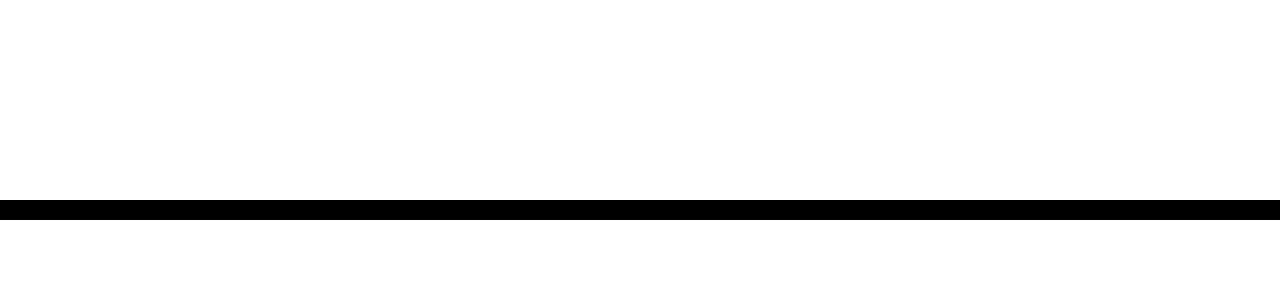
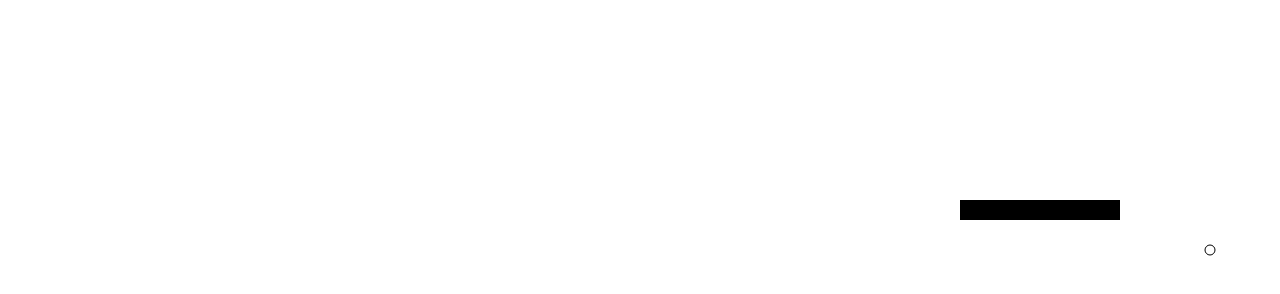
Before and after one commit to ivarszarins/worms, a plain HTML site: page index.html in a window 1280 px wide. Drawn offline with Linux system fonts and the light colour scheme.

Commit message:
can eat circle and grow

```diff
--- a/index.html
+++ b/index.html
@@ -35,6 +35,7 @@
 				this.arr = new Array(100);
 				this.head = startSize-1;
                 this.tail = 0;
+                this.growSize = 0;
 
 				// initialize worm
 				const dx = startDirection == directions.RIGHT ? -1 : startDirection == directions.LEFT ? 1 : 0;
@@ -47,7 +48,6 @@
                     oldHead = this.arr[this.head];
 
 					this.advanceHead();
-					this.advanceTail();
 
                     newHead = this.arr[this.head] = { x: oldHead.x + dx, y: oldHead.y + dy };
 
@@ -60,6 +60,12 @@
 						newHead.y = 0;
 					} else if (newHead.y <= 0) {
 						newHead.y = rows - 1;
+                    }
+
+                    if (this.growSize > 0) {
+                        this.growSize--;
+                    } else {
+                        this.advanceTail();
                     }
 				};
 
@@ -84,26 +90,46 @@
 				this.draw = () => {
 					let iter = this.getIterator();
 					let result = iter.next();
-					console.log("drawing head", result.value);
 					while(!result.done) {
 						ctx.fillRect(result.value.x * segmentSize, result.value.y * segmentSize, segmentSize, segmentSize);
 						result = iter.next();
 					}
                 };
+
+                this.print = () => {
+                    console.log("---- worm data ----");
+                    console.log(this.head, this.tail);
+					let iter = this.getIterator();
+					let result = iter.next();
+					while(!result.done) {
+                        console.log(result.value);
+						result = iter.next();
 					}
+                };
+
+                this.canEat = (goodie) => this.arr[this.head].x === goodie.x && this.arr[this.head].y === goodie.y;
+                this.grow = (size) => this.growSize = size;
+            }
+
 
 			const directions = { UP: 'UP', DOWN: 'DOWN', RIGHT: 'RIGHT', LEFT: 'LEFT' };
 			const gameCanvas = document.getElementById("gameCanvas");
 			const ctx = gameCanvas.getContext("2d");
 			const segmentSize = 20;
 			let maxWidth = window.innerWidth;
-			let maxHeight = window.maxHeight;
-			let	rows = maxHeight / segmentSize;
-			let	columns = maxWidth / segmentSize;
+			let maxHeight = window.innerHeight;
+            let	rows = Math.floor(maxHeight / segmentSize);
+			let	columns = Math.floor(maxWidth / segmentSize);
             let gameOver = false;
+            let gamePaused = false;
 			let direction = directions.RIGHT;
 
-			let worm = new Worm({ x: 10, y:10}, directions.RIGHT, 80);
+            let worm = new Worm({ x: 10, y:10}, directions.RIGHT, 4);
+
+            getNewGoodie = () => { return { x: Math.floor(Math.random() * columns), y: Math.floor(Math.random() * rows) }; };
+
+            let goodie =  {x: 20, y:10}; //getNewGoodie();
+            console.log(goodie);
 
 			document.addEventListener("keyup", e => {
 				if (e.key == "Right" || e.key == "ArrowRight" || e.key == "l") {
@@ -113,6 +139,11 @@
 				else if (e.key == "Left" || e.key == "ArrowLeft" || e.key == "h") {
 					direction = turnLeft();
 					worm.move(direction);
+                }
+                else if (e.key === ' ' || e.key === 'Spacebar') {
+                    gamePaused = !gamePaused;
+                    console.log("gamePaused=", gamePaused)
+                    worm.print();
                 }
 			}, false);
 
@@ -134,23 +165,31 @@
 				}
             };
 
+
+            var drawGoodie = () => {
+                ctx.beginPath();
+                ctx.arc(goodie.x*segmentSize + segmentSize/2, goodie.y*segmentSize + segmentSize/2, segmentSize/4, 0, 2 * Math.PI);
+                ctx.stroke();
+            }
+
 			var draw = () => {
+				if (gameOver === false && gamePaused === false) {
                     ctx.canvas.width = maxWidth = window.innerWidth;
                     ctx.canvas.height = maxHeight = window.innerHeight;
 
                     ctx.clearRect(0, 0, ctx.canvas.width, ctx.canvas.height);
 
-				rows = maxHeight / segmentSize;
-				columns = maxWidth / segmentSize;
-
+                    rows = Math.floor(maxHeight / segmentSize);
+                    columns = Math.floor(maxWidth / segmentSize);
                     worm.move(direction);
+                    if (worm.canEat(goodie)) {
+                        worm.grow(4);
+                        goodie = getNewGoodie();
+                    }
                     worm.draw(ctx);
-
-				// detectEdges();
-
-				if (gameOver == false) {
+                    drawGoodie();
+                }
 				requestAnimationFrame(draw);
-				}
 			}
 
 			var run = () => draw();
```
Lines whose indentation alone changed are shown as unchanged.
